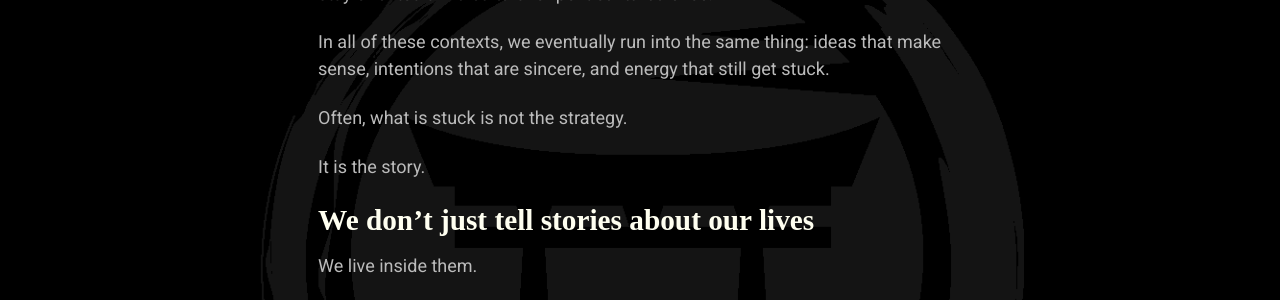
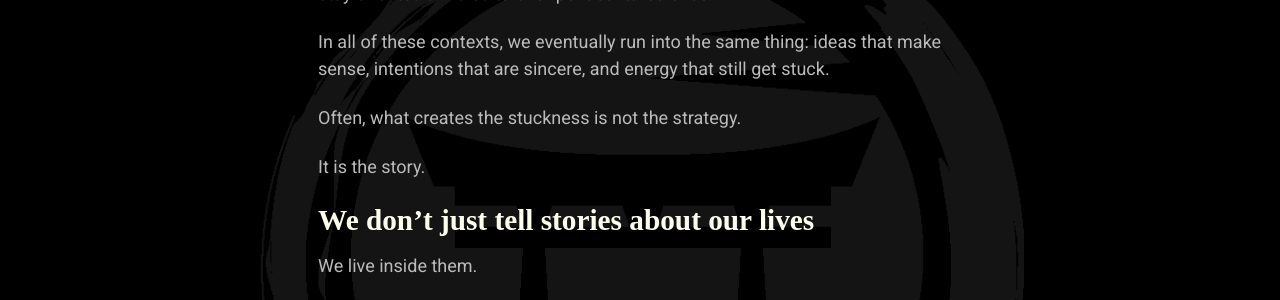
Before and after one commit to mindset-dojo/mindset-dojo.github.io, a Jekyll site: the page built from _insights/2025/michael-basil/2025-12-25-the-social-metaphors-we-live-inside.md, in a window 1280 px wide and 900 px high. Shown: the part 438-738 px from the top of the window. Built offline with Jekyll 4.4.1, drawn with Linux system fonts in a browser that asks for light colours; some web fonts are replaced.

Commit message:
fix: touch up intro

```diff
--- a/_insights/2025/michael-basil/2025-12-25-the-social-metaphors-we-live-inside.md
+++ b/_insights/2025/michael-basil/2025-12-25-the-social-metaphors-we-live-inside.md
@@ -19,7 +19,7 @@ That might be personal transformation, navigating a career or relationship trans
 
 In all of these contexts, we eventually run into the same thing: ideas that make sense, intentions that are sincere, and energy that still get stuck.
 
-Often, what is stuck is not the strategy.
+Often, what creates the stuckness is not the strategy.
 
 It is the story.
 
```
